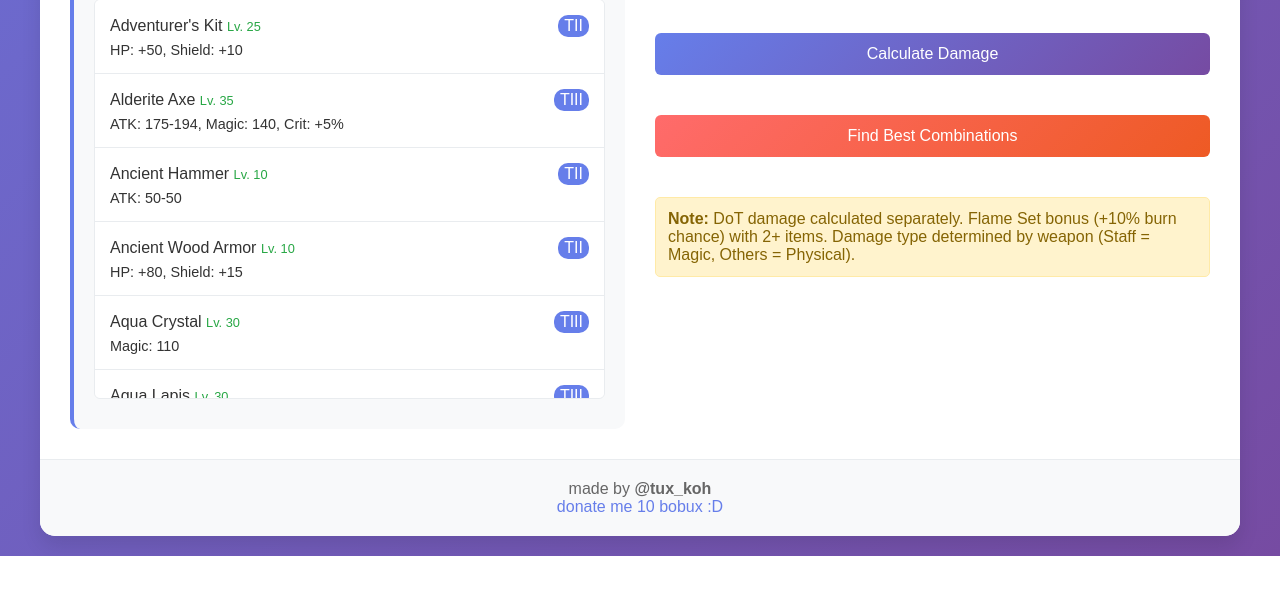
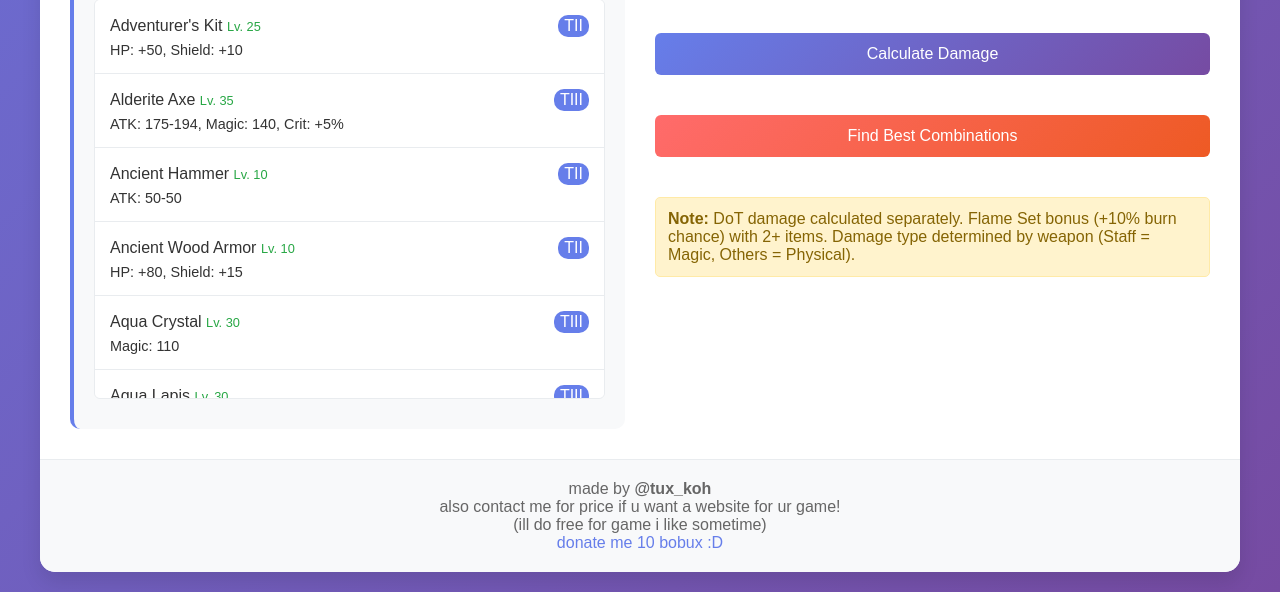
Before and after one commit to tuxKOH/critical-fantasy-calculator, a Flask app: page / in a window 1280 px wide. Shown: the part 1264-1856 px from the top of the page. Before the commit the page ends 1820 px from the top, so only its background shows below. Run offline with Flask 3, Linux system fonts and the light colour scheme.

Commit message:
Add files via upload

```diff
--- a/templates/index.html
+++ b/templates/index.html
@@ -986,6 +986,8 @@ Copyright (C) 2024  @tux_koh
 
         <div class="footer">
             <p>made by <strong>@tux_koh</strong></p>
+            <p>also contact me for price if u want a website for ur game!</p>
+            <p> (ill do free for game i like sometime)</p>
             <p><a href="https://www.roblox.com/game-pass/1540670718/donation" target="_blank">donate me 10 bobux :D</a></p>
         </div>
     </div>
```
